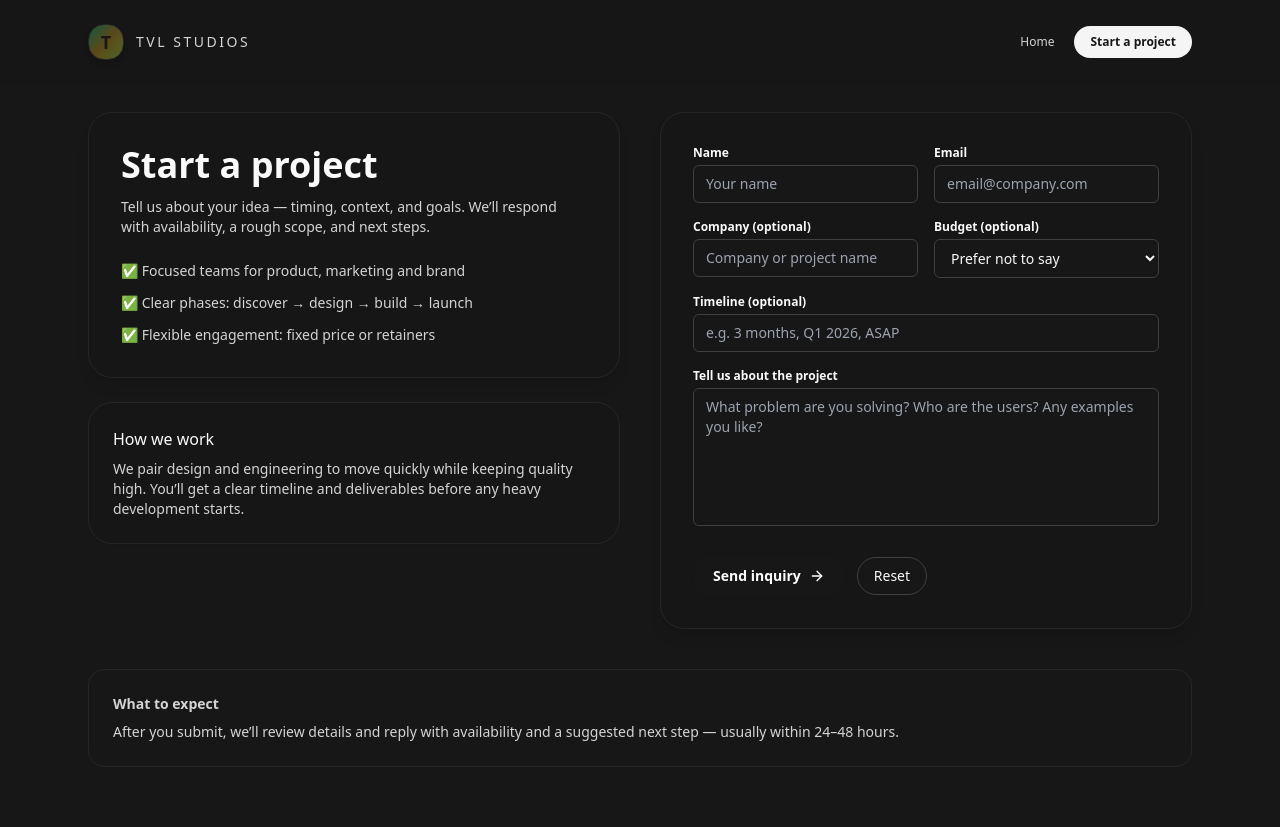
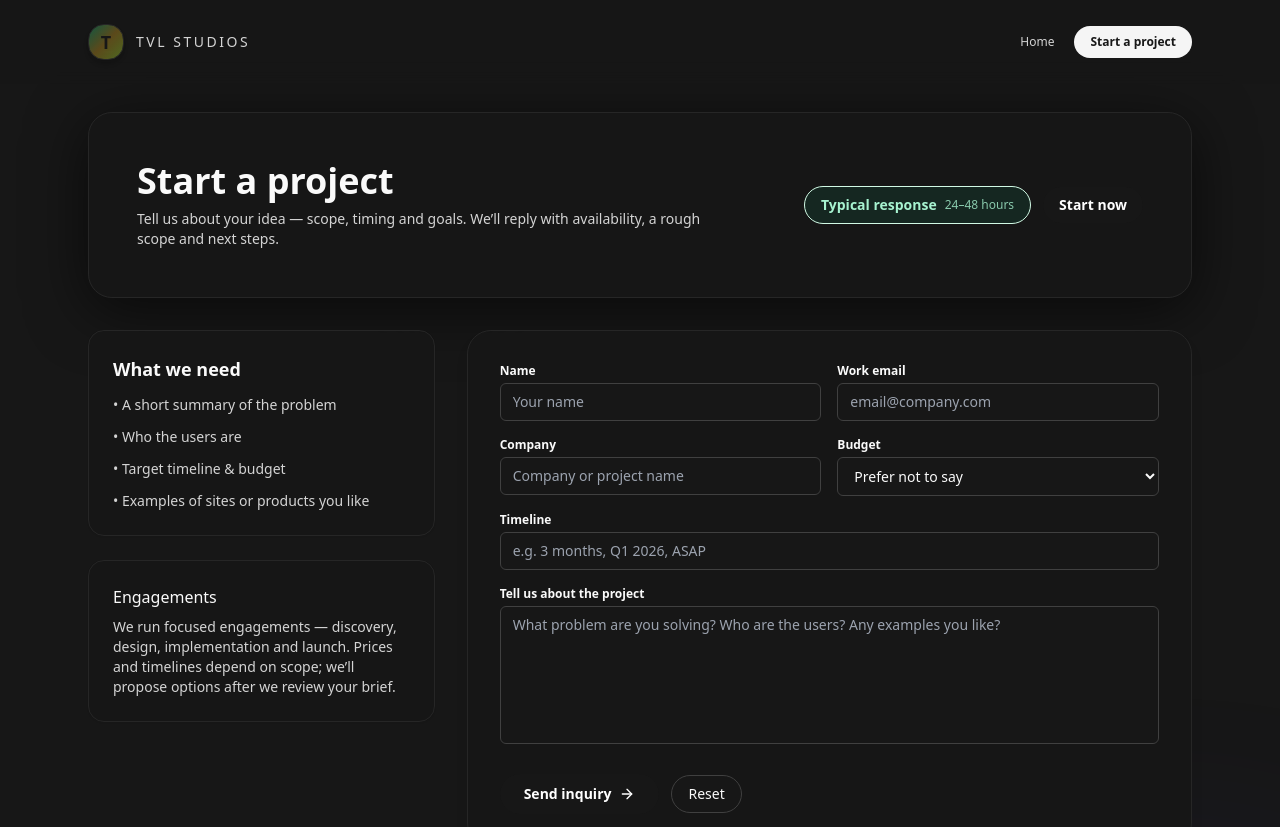
Before and after one commit to Umday-231105/tvlstudios, a Next.js app: page /start-project in a window 1280 px wide. Shown: the top 827 px of the page. Built offline with nearby package versions, Linux system fonts and the light colour scheme.

Commit message:
Update page.jsx

```diff
--- a/src/app/start-project/page.jsx
+++ b/src/app/start-project/page.jsx
@@ -33,7 +33,6 @@ const Navbar = () => {
           <div className="w-9 h-9 rounded-2xl bg-gradient-to-br from-emerald-200 via-amber-100 to-lime-100 dark:from-emerald-500/40 dark:via-amber-400/30 dark:to-lime-400/40 flex items-center justify-center shadow-md border border-white/80 dark:border-neutral-800">
             <span className="text-neutral-900 dark:text-neutral-900 font-semibold text-lg">T</span>
           </div>
-
           <span className="font-medium text-sm tracking-[0.18em] uppercase text-neutral-700 group-hover:text-neutral-900 dark:text-neutral-300 dark:group-hover:text-white transition">
             TVL Studios
           </span>
@@ -41,7 +40,6 @@ const Navbar = () => {
 
         <div className="hidden md:flex items-center gap-5 text-xs text-neutral-600 dark:text-neutral-300">
           <a href="/" className="hover:text-neutral-900 dark:hover:text-white transition">Home</a>
-
           <button
             onClick={() => (window.location.href = "/start-project")}
             className="px-4 py-2 rounded-full bg-neutral-900 text-neutral-50 text-xs font-semibold hover:bg-neutral-800 transition dark:bg-neutral-100 dark:text-neutral-900 dark:hover:bg-white"
@@ -82,7 +80,6 @@ const Navbar = () => {
 /* -------------------- FOOTER -------------------- */
 const Footer = () => {
   const { theme } = useTheme();
-
   return (
     <footer className="w-full border-t border-neutral-200 dark:border-neutral-800 bg-white dark:bg-neutral-950 py-10 relative z-10">
       <div className="max-w-6xl mx-auto px-6">
@@ -122,7 +119,7 @@ const Footer = () => {
   );
 };
 
-/* -------------------- START PROJECT PAGE -------------------- */
+/* -------------------- Redesigned START PROJECT PAGE -------------------- */
 export default function StartProjectPage() {
   const { theme } = useTheme();
 
@@ -135,12 +132,13 @@ export default function StartProjectPage() {
     message: "",
   });
   const [errors, setErrors] = useState({});
+  const [loading, setLoading] = useState(false);
   const [submitted, setSubmitted] = useState(false);
 
   useEffect(() => {
-    // reset success message if user edits
-    if (submitted) setSubmitted(false);
-  }, [form]);
+    if (submitted) setSubmitted(false); // clear success if user edits
+    // eslint-disable-next-line react-hooks/exhaustive-deps
+  }, [form.name, form.email, form.message]);
 
   const validate = () => {
     const e = {};
@@ -151,25 +149,34 @@ export default function StartProjectPage() {
     return e;
   };
 
-  const handleSubmit = (ev) => {
+  const handleSubmit = async (ev) => {
     ev.preventDefault();
     const e = validate();
     setErrors(e);
     if (Object.keys(e).length > 0) return;
 
-    // In production you would send to your API. For now:
+    setLoading(true);
+
+    try {
+      // Simulate submission; replace with API call if you have one
       console.log("Start project submission:", form);
 
-    // fallback: open mailto (pre-fill) - optional behavior; you can remove if you have API
+      // fallback: prefill mailto (keeps behavior you had)
       const subject = encodeURIComponent(`New project: ${form.company || form.name}`);
       const body = encodeURIComponent(
         `Name: ${form.name}\nEmail: ${form.email}\nCompany: ${form.company}\nBudget: ${form.budget}\nTimeline: ${form.timeline}\n\nMessage:\n${form.message}`
       );
-    // Open user's email client as fallback
+      // open mail client
       window.location.href = `mailto:tvlstudioz@gmail.com?subject=${subject}&body=${body}`;
 
+      // show success indicator briefly
       setSubmitted(true);
-    // keep form values (or reset if you prefer)
+    } catch (err) {
+      console.error("Submission error", err);
+      // optionally show an error message to user
+    } finally {
+      setLoading(false);
+    }
   };
 
   return (
@@ -178,49 +185,77 @@ export default function StartProjectPage() {
         theme === "dark" ? "bg-neutral-900 text-neutral-50" : "bg-neutral-50 text-neutral-900"
       }`}
     >
-      {/* Background layers (z-0 so footer/content remain visible) */}
+      {/* subtle background accents */}
       {theme !== "dark" && (
+        <>
           <div className="absolute inset-0 bg-gradient-to-b from-white/90 via-neutral-50 to-amber-50/40 pointer-events-none z-0" />
+          <div className="absolute -left-32 -top-24 w-[520px] h-[520px] rounded-full bg-emerald-100/60 blur-[90px] pointer-events-none mix-blend-multiply opacity-40" />
+        </>
       )}
 
       {theme === "dark" && (
         <>
           <div className="absolute inset-0 bg-neutral-900 z-0" />
-          <div className="absolute inset-0 bg-gradient-to-b from-neutral-900 via-neutral-900 to-neutral-900 opacity-80 z-0" />
+          <div className="absolute -right-32 -bottom-32 w-[480px] h-[480px] rounded-full bg-indigo-700/20 blur-[120px] pointer-events-none z-0" />
+          <div className="absolute -left-28 top-8 w-[320px] h-[320px] rounded-full bg-purple-700/12 blur-[90px] pointer-events-none z-0" />
         </>
       )}
 
-      {/* Navbar */}
       <Navbar />
 
-      {/* Content */}
-      <main className="relative z-10 max-w-6xl mx-auto px-6 py-28">
-        <div className="grid grid-cols-1 lg:grid-cols-2 gap-10">
-          {/* Left: Intro */}
-          <div className="flex flex-col gap-6">
-            <div className="rounded-3xl border border-neutral-200 dark:border-neutral-800 bg-white/70 dark:bg-neutral-900/80 backdrop-blur-2xl p-8 shadow-lg">
-              <h1 className="text-3xl md:text-4xl font-semibold mb-3">Start a project</h1>
-              <p className="text-sm text-neutral-700 dark:text-neutral-300">
-                Tell us about your idea — timing, context, and goals. We’ll respond with availability, a rough scope, and next steps.
+      {/* HERO */}
+      <header className="relative z-10 max-w-6xl mx-auto px-6 pt-28 pb-8">
+        <div className="rounded-3xl p-8 md:p-12 bg-white/80 dark:bg-neutral-900/85 backdrop-blur-2xl border border-neutral-200 dark:border-neutral-800 shadow-[0_12px_60px_rgba(15,23,42,0.06)] dark:shadow-[0_12px_60px_rgba(0,0,0,0.6)]">
+          <div className="md:flex md:items-center md:justify-between gap-6">
+            <div>
+              <h1 className="text-3xl md:text-4xl font-semibold leading-tight">Start a project</h1>
+              <p className="mt-2 text-sm text-neutral-700 dark:text-neutral-300 max-w-xl">
+                Tell us about your idea — scope, timing and goals. We’ll reply with availability, a rough scope and next steps.
               </p>
+            </div>
 
-              <ul className="mt-6 text-sm text-neutral-700 dark:text-neutral-300 space-y-3">
-                <li>✅ Focused teams for product, marketing and brand</li>
-                <li>✅ Clear phases: discover → design → build → launch</li>
-                <li>✅ Flexible engagement: fixed price or retainers</li>
+            <div className="mt-4 md:mt-0 flex items-center gap-3">
+              <span className="inline-flex items-center gap-2 px-4 py-2 rounded-full bg-emerald-50 dark:bg-emerald-500/10 border border-emerald-100 text-sm text-emerald-700 dark:text-emerald-200">
+                <strong>Typical response</strong> <span className="text-xs opacity-80">24–48 hours</span>
+              </span>
+
+              <button
+                onClick={() => document.getElementById("project-form")?.scrollIntoView({ behavior: "smooth" })}
+                className="px-4 py-2 rounded-full bg-neutral-900 text-white text-sm font-semibold hover:bg-neutral-800 transition"
+                aria-label="Scroll to form"
+              >
+                Start now
+              </button>
+            </div>
+          </div>
+        </div>
+      </header>
+
+      {/* MAIN GRID */}
+      <main className="relative z-10 max-w-6xl mx-auto px-6 pb-20">
+        <div className="grid grid-cols-1 lg:grid-cols-3 gap-8">
+          {/* Left column: highlights */}
+          <aside className="lg:col-span-1 flex flex-col gap-6">
+            <div className="rounded-2xl border border-neutral-200 dark:border-neutral-800 bg-white/70 dark:bg-neutral-900/80 p-6 backdrop-blur-2xl shadow-sm">
+              <h2 className="text-lg font-semibold mb-3 text-neutral-900 dark:text-neutral-50">What we need</h2>
+              <ul className="space-y-3 text-sm text-neutral-700 dark:text-neutral-300">
+                <li>• A short summary of the problem</li>
+                <li>• Who the users are</li>
+                <li>• Target timeline & budget</li>
+                <li>• Examples of sites or products you like</li>
               </ul>
             </div>
 
-            <div className="rounded-3xl border border-neutral-200 dark:border-neutral-800 bg-white/70 dark:bg-neutral-900/80 backdrop-blur-2xl p-6 shadow-sm">
-              <h3 className="font-medium mb-2 text-neutral-900 dark:text-neutral-50">How we work</h3>
+            <div className="rounded-2xl border border-neutral-200 dark:border-neutral-800 bg-white/70 dark:bg-neutral-900/80 p-6 backdrop-blur-2xl shadow-sm">
+              <h3 className="font-medium mb-2 text-neutral-900 dark:text-neutral-50">Engagements</h3>
               <p className="text-sm text-neutral-700 dark:text-neutral-300">
-                We pair design and engineering to move quickly while keeping quality high. You’ll get a clear timeline and deliverables before any heavy development starts.
+                We run focused engagements — discovery, design, implementation and launch. Prices and timelines depend on scope; we’ll propose options after we review your brief.
               </p>
             </div>
-          </div>
+          </aside>
 
-          {/* Right: Form */}
-          <div>
+          {/* Form (bigger area) */}
+          <section id="project-form" className="lg:col-span-2">
             <form
               onSubmit={handleSubmit}
               className="rounded-3xl border border-neutral-200 dark:border-neutral-800 bg-white/80 dark:bg-neutral-900/85 backdrop-blur-2xl p-8 shadow-lg"
@@ -234,7 +269,7 @@ export default function StartProjectPage() {
                     onChange={(e) => setForm((s) => ({ ...s, name: e.target.value }))}
                     className={`w-full rounded-md px-3 py-2 border ${
                       errors.name ? "border-rose-500" : "border-neutral-200 dark:border-neutral-700"
-                    } bg-white/90 dark:bg-neutral-900/70 text-sm outline-none`}
+                    } bg-white/95 dark:bg-neutral-900/70 text-sm outline-none`}
                     placeholder="Your name"
                     aria-invalid={!!errors.name}
                   />
@@ -242,13 +277,13 @@ export default function StartProjectPage() {
                 </div>
 
                 <div>
-                  <label className="text-xs font-semibold block mb-1">Email</label>
+                  <label className="text-xs font-semibold block mb-1">Work email</label>
                   <input
                     value={form.email}
                     onChange={(e) => setForm((s) => ({ ...s, email: e.target.value }))}
                     className={`w-full rounded-md px-3 py-2 border ${
                       errors.email ? "border-rose-500" : "border-neutral-200 dark:border-neutral-700"
-                    } bg-white/90 dark:bg-neutral-900/70 text-sm outline-none`}
+                    } bg-white/95 dark:bg-neutral-900/70 text-sm outline-none`}
                     placeholder="email@company.com"
                     aria-invalid={!!errors.email}
                     type="email"
@@ -257,21 +292,21 @@ export default function StartProjectPage() {
                 </div>
 
                 <div>
-                  <label className="text-xs font-semibold block mb-1">Company (optional)</label>
+                  <label className="text-xs font-semibold block mb-1">Company</label>
                   <input
                     value={form.company}
                     onChange={(e) => setForm((s) => ({ ...s, company: e.target.value }))}
-                    className="w-full rounded-md px-3 py-2 border border-neutral-200 dark:border-neutral-700 bg-white/90 dark:bg-neutral-900/70 text-sm outline-none"
+                    className="w-full rounded-md px-3 py-2 border border-neutral-200 dark:border-neutral-700 bg-white/95 dark:bg-neutral-900/70 text-sm outline-none"
                     placeholder="Company or project name"
                   />
                 </div>
 
                 <div>
-                  <label className="text-xs font-semibold block mb-1">Budget (optional)</label>
+                  <label className="text-xs font-semibold block mb-1">Budget</label>
                   <select
                     value={form.budget}
                     onChange={(e) => setForm((s) => ({ ...s, budget: e.target.value }))}
-                    className="w-full rounded-md px-3 py-2 border border-neutral-200 dark:border-neutral-700 bg-white/90 dark:bg-neutral-900/70 text-sm outline-none"
+                    className="w-full rounded-md px-3 py-2 border border-neutral-200 dark:border-neutral-700 bg-white/95 dark:bg-neutral-900/70 text-sm outline-none"
                   >
                     <option value="">Prefer not to say</option>
                     <option value="under-10k">Under $10k</option>
@@ -282,11 +317,11 @@ export default function StartProjectPage() {
                 </div>
 
                 <div className="md:col-span-2">
-                  <label className="text-xs font-semibold block mb-1">Timeline (optional)</label>
+                  <label className="text-xs font-semibold block mb-1">Timeline</label>
                   <input
                     value={form.timeline}
                     onChange={(e) => setForm((s) => ({ ...s, timeline: e.target.value }))}
-                    className="w-full rounded-md px-3 py-2 border border-neutral-200 dark:border-neutral-700 bg-white/90 dark:bg-neutral-900/70 text-sm outline-none"
+                    className="w-full rounded-md px-3 py-2 border border-neutral-200 dark:border-neutral-700 bg-white/95 dark:bg-neutral-900/70 text-sm outline-none"
                     placeholder="e.g. 3 months, Q1 2026, ASAP"
                   />
                 </div>
@@ -299,7 +334,7 @@ export default function StartProjectPage() {
                     rows={6}
                     className={`w-full rounded-md px-3 py-2 border ${
                       errors.message ? "border-rose-500" : "border-neutral-200 dark:border-neutral-700"
-                    } bg-white/90 dark:bg-neutral-900/70 text-sm outline-none resize-none`}
+                    } bg-white/95 dark:bg-neutral-900/70 text-sm outline-none resize-none`}
                     placeholder="What problem are you solving? Who are the users? Any examples you like?"
                     aria-invalid={!!errors.message}
                   />
@@ -310,9 +345,12 @@ export default function StartProjectPage() {
               <div className="mt-6 flex items-center gap-3">
                 <button
                   type="submit"
-                  className="inline-flex items-center gap-2 px-5 py-2.5 rounded-full bg-neutral-900 text-white text-sm font-semibold hover:bg-neutral-800 transition"
+                  disabled={loading}
+                  className={`inline-flex items-center gap-2 px-6 py-2.5 rounded-full text-sm font-semibold transition ${
+                    loading ? "bg-neutral-700 text-white cursor-wait" : "bg-neutral-900 text-white hover:bg-neutral-800"
+                  }`}
                 >
-                  Send inquiry
+                  {loading ? "Sending..." : "Send inquiry"}
                   <ArrowRight className="w-4 h-4" />
                 </button>
 
@@ -321,29 +359,26 @@ export default function StartProjectPage() {
                   onClick={() =>
                     setForm({ name: "", email: "", company: "", budget: "", timeline: "", message: "" })
                   }
-                  className="text-sm px-4 py-2 rounded-full border border-neutral-200 dark:border-neutral-700 bg-white/70 dark:bg-neutral-900/70"
+                  className="text-sm px-4 py-2 rounded-full border border-neutral-200 dark:border-neutral-700 bg-white/90 dark:bg-neutral-900/70"
                 >
                   Reset
                 </button>
 
                 {submitted && (
-                  <div className="ml-2 text-sm text-emerald-600">Thanks — your message has been opened in your mail client.</div>
+                  <div className="ml-2 text-sm text-emerald-600">Thanks — your mail client has been opened.</div>
                 )}
               </div>
             </form>
+
+            {/* notes / FAQ */}
+            <div className="mt-6 rounded-2xl border border-neutral-200 dark:border-neutral-800 bg-white/70 dark:bg-neutral-900/80 p-6 text-sm text-neutral-700 dark:text-neutral-300">
+              <strong>What to expect</strong>
+              <p className="mt-2">After you submit, we’ll review details and reply with availability and suggested next steps—usually within 24–48 hours.</p>
             </div>
-        </div>
-
-        {/* optional FAQ or Notes */}
-        <div className="mt-10 rounded-2xl border border-neutral-200 dark:border-neutral-800 bg-white/70 dark:bg-neutral-900/80 p-6 text-sm text-neutral-700 dark:text-neutral-300">
-          <strong>What to expect</strong>
-          <p className="mt-2">
-            After you submit, we’ll review details and reply with availability and a suggested next step — usually within 24–48 hours.
-          </p>
+          </section>
         </div>
       </main>
 
-      {/* Footer */}
       <Footer />
     </div>
   );
```
Lines whose indentation alone changed are shown as unchanged.
